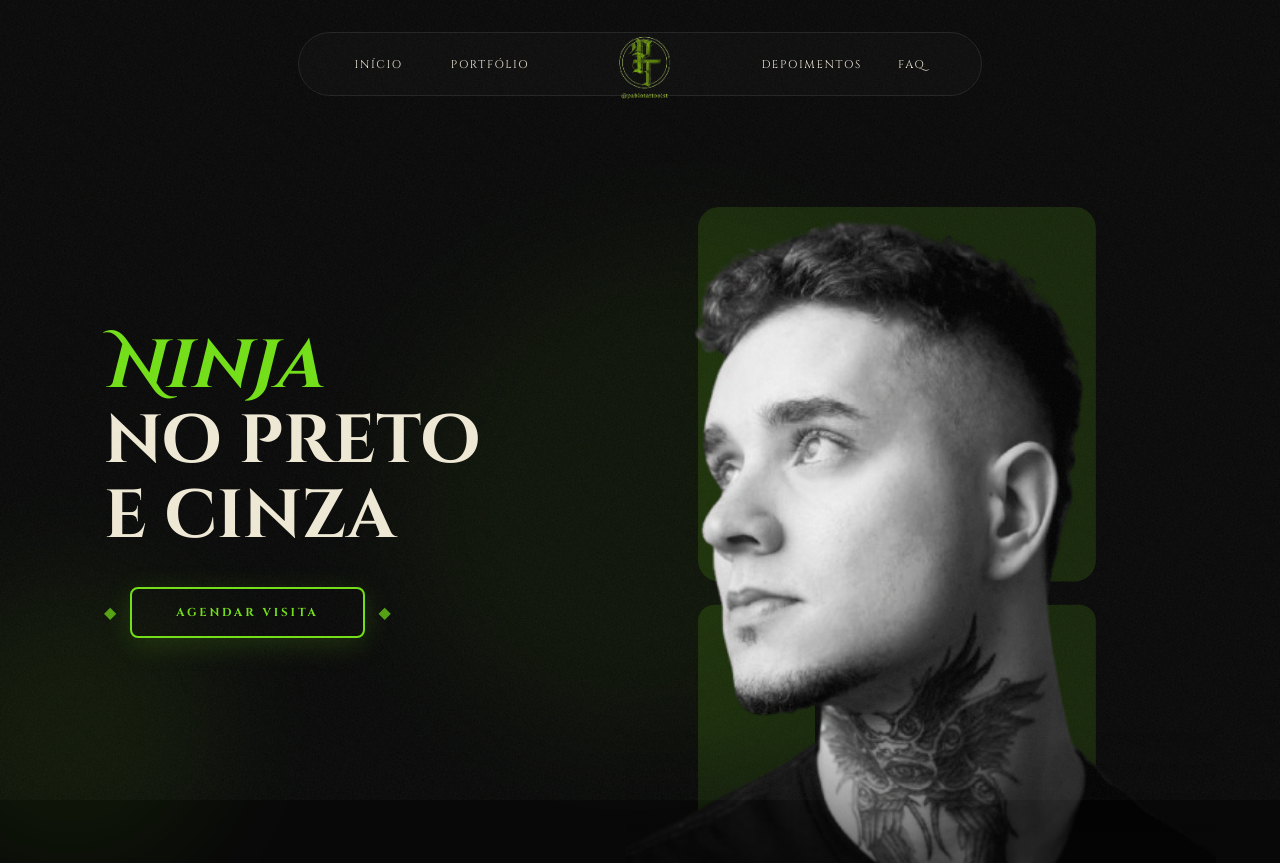
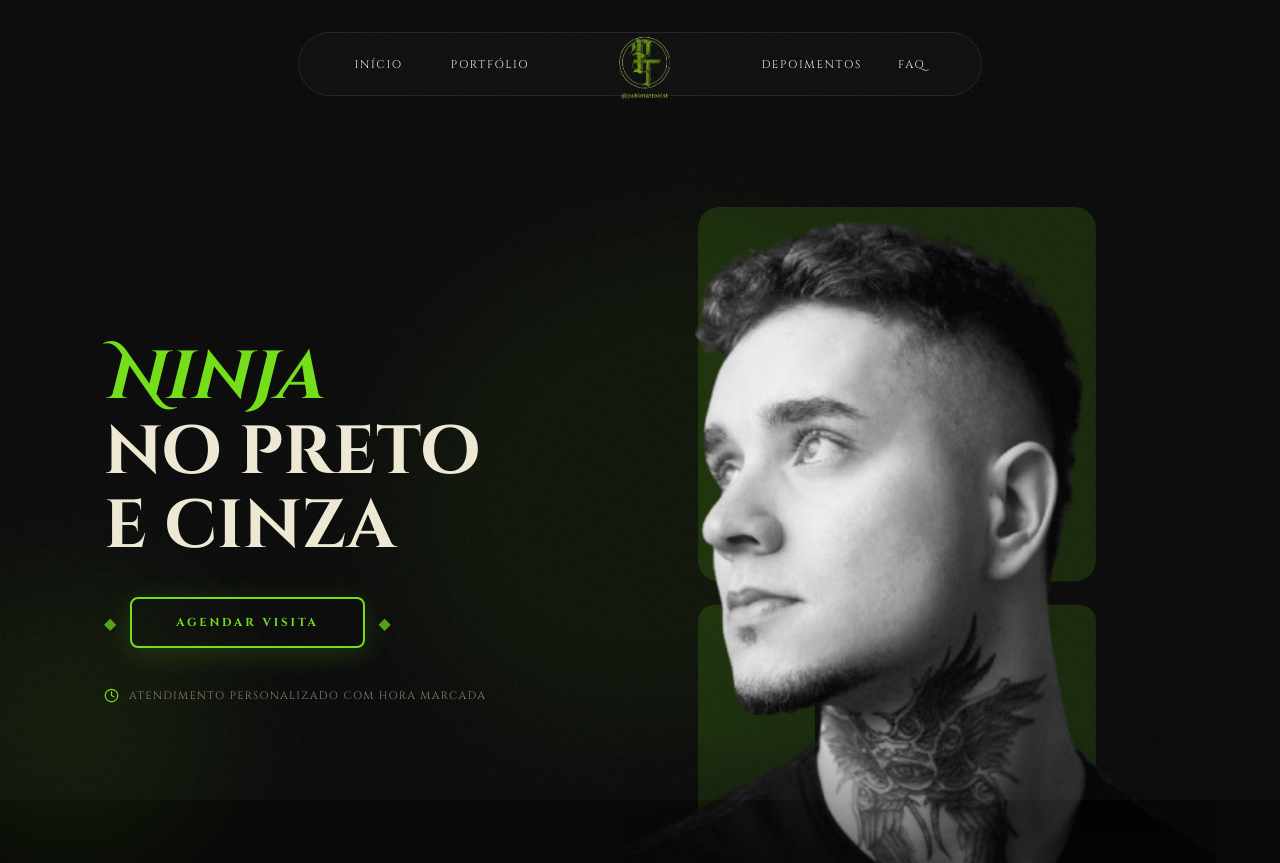
Before and after one commit to JDN-Sistemas/lp-tatoo, a React (Vite) app: page / in a window 1280 px wide. Shown: the top 863 px of the page. Built offline with nearby package versions, Linux system fonts and the light colour scheme; a web font is replaced by a local one.

Commit message:
feat: add horario de atendimento

```diff
--- a/src/pages/Home.tsx
+++ b/src/pages/Home.tsx
@@ -217,14 +217,10 @@ function HeroSection() {
               <span style={{ color: 'var(--fs-accent)', fontSize: '1rem', opacity: 0.7 }}>◆</span>
             </div>
 
-            <div style={{ marginTop: 28, display: 'flex', flexDirection: 'column', gap: 6, alignItems: 'center' }}>
+            <div style={{ marginTop: 28, display: 'flex', alignItems: 'center', justifyContent: 'center' }}>
               <div style={{ display: 'flex', alignItems: 'center', gap: 10, color: 'var(--fs-muted)', fontFamily: 'Cinzel, serif', fontSize: '0.68rem', letterSpacing: '0.12em', textTransform: 'uppercase' }}>
                 <Clock size={15} color="var(--fs-accent)" />
-                <span>Seg–Sex: &nbsp;11h–21h</span>
-              </div>
-              <div style={{ display: 'flex', alignItems: 'center', gap: 10, color: 'var(--fs-muted)', fontFamily: 'Cinzel, serif', fontSize: '0.68rem', letterSpacing: '0.12em', textTransform: 'uppercase' }}>
-                <Clock size={15} color="transparent" />
-                <span>Sáb–Dom: 14h–20h</span>
+                <span>Atendimento personalizado com hora marcada</span>
               </div>
             </div>
           </div>
@@ -273,14 +269,10 @@ function HeroSection() {
             </button>
             <span style={{ color: 'var(--fs-accent)', fontSize: '1rem', opacity: 0.7 }}>◆</span>
           </div>
-          <div className="fs-fade-up fs-delay-3" style={{ marginTop: 40, display: 'flex', flexDirection: 'column', gap: 6 }}>
+          <div style={{ marginTop: 40 }}>
             <div style={{ display: 'flex', alignItems: 'center', gap: 10, color: 'var(--fs-muted)', fontFamily: 'Cinzel, serif', fontSize: '0.68rem', letterSpacing: '0.12em', textTransform: 'uppercase' }}>
               <Clock size={15} color="var(--fs-accent)" />
-              <span>Seg–Sex: &nbsp;11h–21h</span>
-            </div>
-            <div style={{ display: 'flex', alignItems: 'center', gap: 10, color: 'var(--fs-muted)', fontFamily: 'Cinzel, serif', fontSize: '0.68rem', letterSpacing: '0.12em', textTransform: 'uppercase' }}>
-              <div style={{ width: 15 }} />
-              <span>Sáb–Dom: 14h–20h</span>
+              <span>Atendimento personalizado com hora marcada</span>
             </div>
           </div>
         </div>
```
